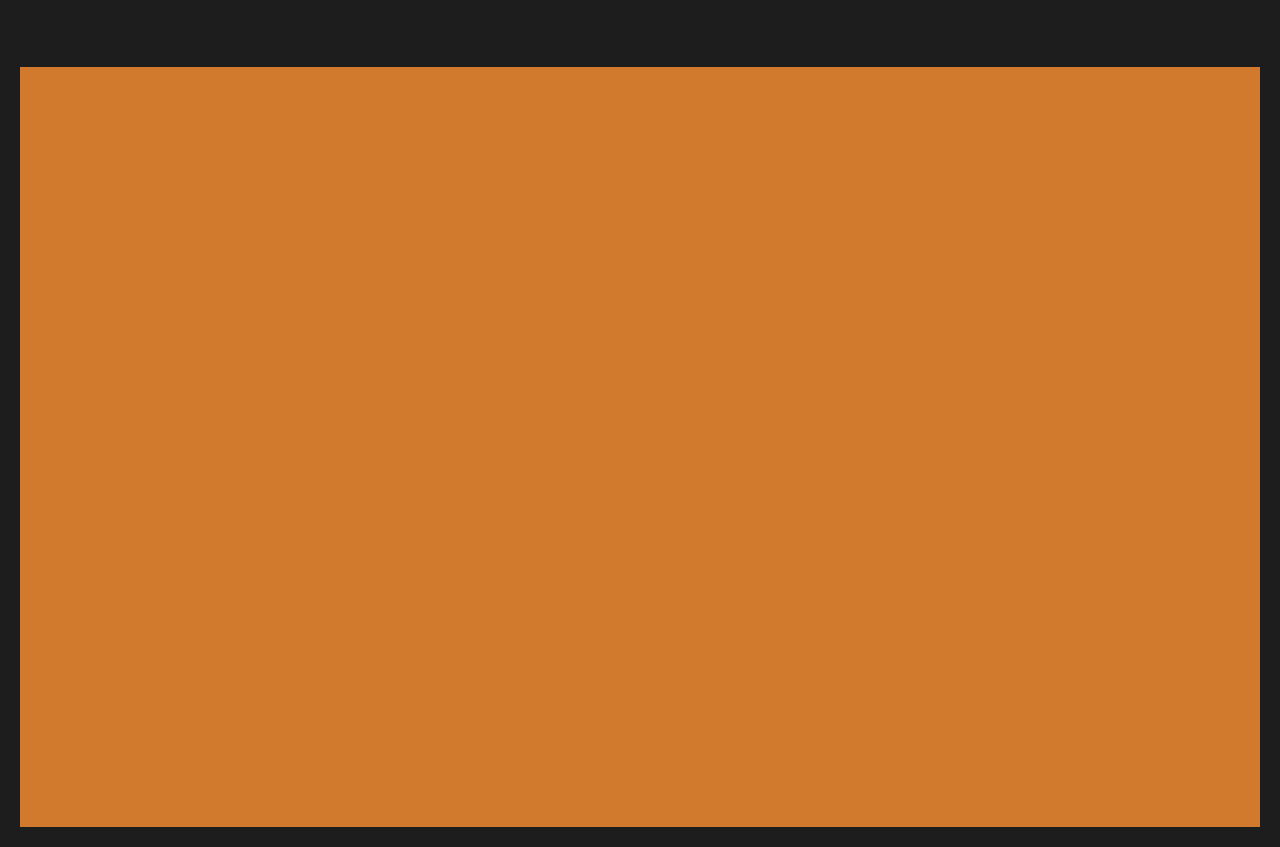
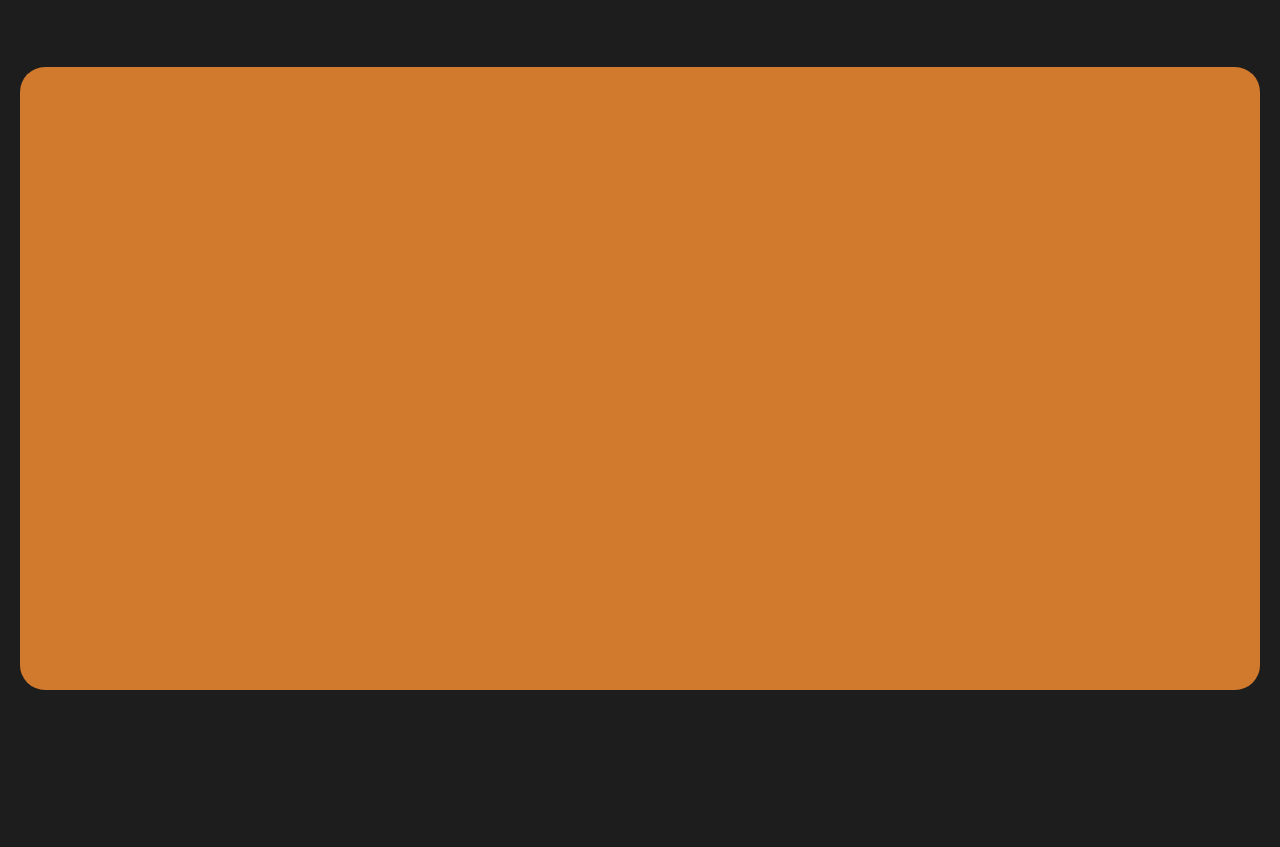
Before and after one commit to rekky1aws/synclap, a plain HTML site: page index.html in a window 1280 px wide. Shown: the part 90-937 px from the top of the page. After the commit the page ends 800 px from the top, so only its background shows below. Drawn offline with Linux system fonts and the light colour scheme.

Commit message:
Better CSS

```diff
--- a/style/main.css
+++ b/style/main.css
@@ -6,6 +6,8 @@ body {
 	padding: 0;
 	height: 100vh;
 	width: 100vw;
+	display: flex;
+	flex-direction: column;
 }
 
 h1 {
@@ -17,12 +19,17 @@ header {
 }
 
 main {
-	padding: 20px;
-	height: calc(100% - 40px);
-	width: calc(100% - 40px);
+	margin: 0;
+	padding: 	0;
+	display: flex;
+	justify-content: center;
+	align-items: center;
+	height: 100%;
+	width: 100vw;
 }
 
 .mainZone {
-	height: 100%;
-	width: 100%;
+	height:  calc(100% - 40px);
+	width:  calc(100% - 40px);
+	border-radius: 25px;
 }
```
